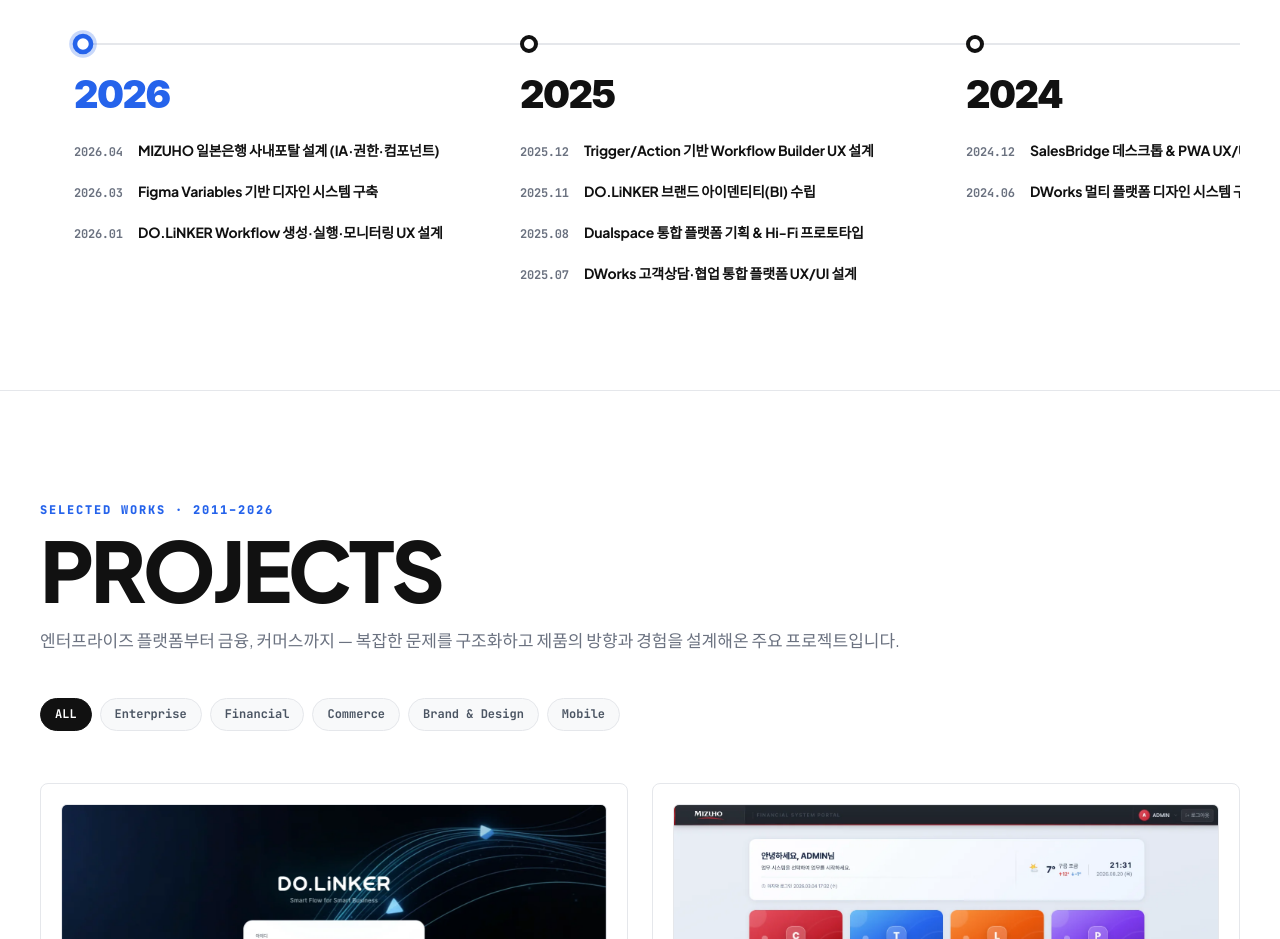
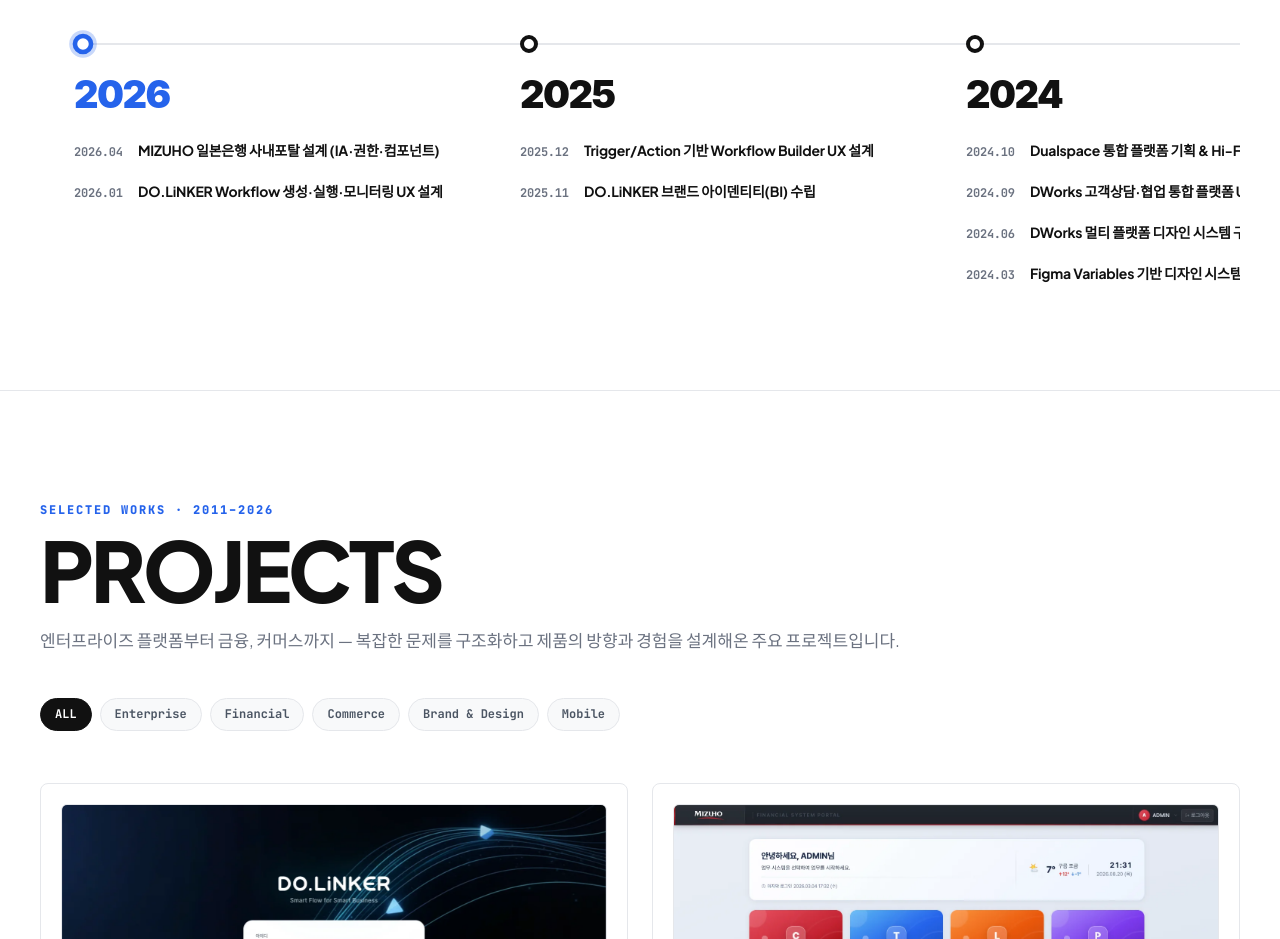
Before and after one commit to mobius38/sylee-portfolio, a React (Vite) app: page / in a window 1280 px wide. Shown: the part 1400-2339 px from the top of the page. Built offline with nearby package versions, Linux system fonts and the light colour scheme; the HTML template or start-up script is replaced by a standard one.

Commit message:
fix: Career Timeline 날짜와 개별 CASE 수행 기간(SalesBridge, Dualspace, DWorks DS) 정합성 최종 통일 및 재배치

```diff
--- a/src/components/sections/HeroProfileSection.tsx
+++ b/src/components/sections/HeroProfileSection.tsx
@@ -75,7 +75,6 @@ export function HeroProfileSection({
       year: "2026",
       items: [
         { date: "2026.04", title: "MIZUHO 일본은행 사내포탈 설계 (IA·권한·컴포넌트)", projectId: "intranet" },
-        { date: "2026.03", title: "Figma Variables 기반 디자인 시스템 구축", projectId: "dworks-design-system" },
         { date: "2026.01", title: "DO.LiNKER Workflow 생성·실행·모니터링 UX 설계", projectId: "doolinker" },
       ],
     },
@@ -84,20 +83,21 @@ export function HeroProfileSection({
       items: [
         { date: "2025.12", title: "Trigger/Action 기반 Workflow Builder UX 설계", projectId: "doolinker" },
         { date: "2025.11", title: "DO.LiNKER 브랜드 아이덴티티(BI) 수립", projectId: "doolinker" },
-        { date: "2025.08", title: "Dualspace 통합 플랫폼 기획 & Hi-Fi 프로토타입", projectId: "dualspace" },
-        { date: "2025.07", title: "DWorks 고객상담·협업 통합 플랫폼 UX/UI 설계", projectId: "dualspace" },
       ],
     },
     {
       year: "2024",
       items: [
-        { date: "2024.12", title: "SalesBridge 데스크톱 & PWA UX/UI 설계", projectId: "salesbridge" },
+        { date: "2024.10", title: "Dualspace 통합 플랫폼 기획 & Hi-Fi 프로토타입", projectId: "dualspace" },
+        { date: "2024.09", title: "DWorks 고객상담·협업 통합 플랫폼 UX/UI 설계", projectId: "dualspace" },
         { date: "2024.06", title: "DWorks 멀티 플랫폼 디자인 시스템 구축", projectId: "dworks-design-system" },
+        { date: "2024.03", title: "Figma Variables 기반 디자인 시스템 구축", projectId: "dworks-design-system" },
       ],
     },
     {
       year: "2022–23",
       items: [
+        { date: "2023.12", title: "SalesBridge 데스크톱 & PWA UX/UI 설계", projectId: "salesbridge" },
         { date: "2023.06", title: "DWorks 엔터프라이즈 리브랜딩 & 공식 사이트 구축", projectId: "dworks-brand-identity" },
         { date: "2022.10", title: "CS Talk 고객상담 플랫폼 대시보드 UI/UX 설계", projectId: "cstalk" },
       ],
```
